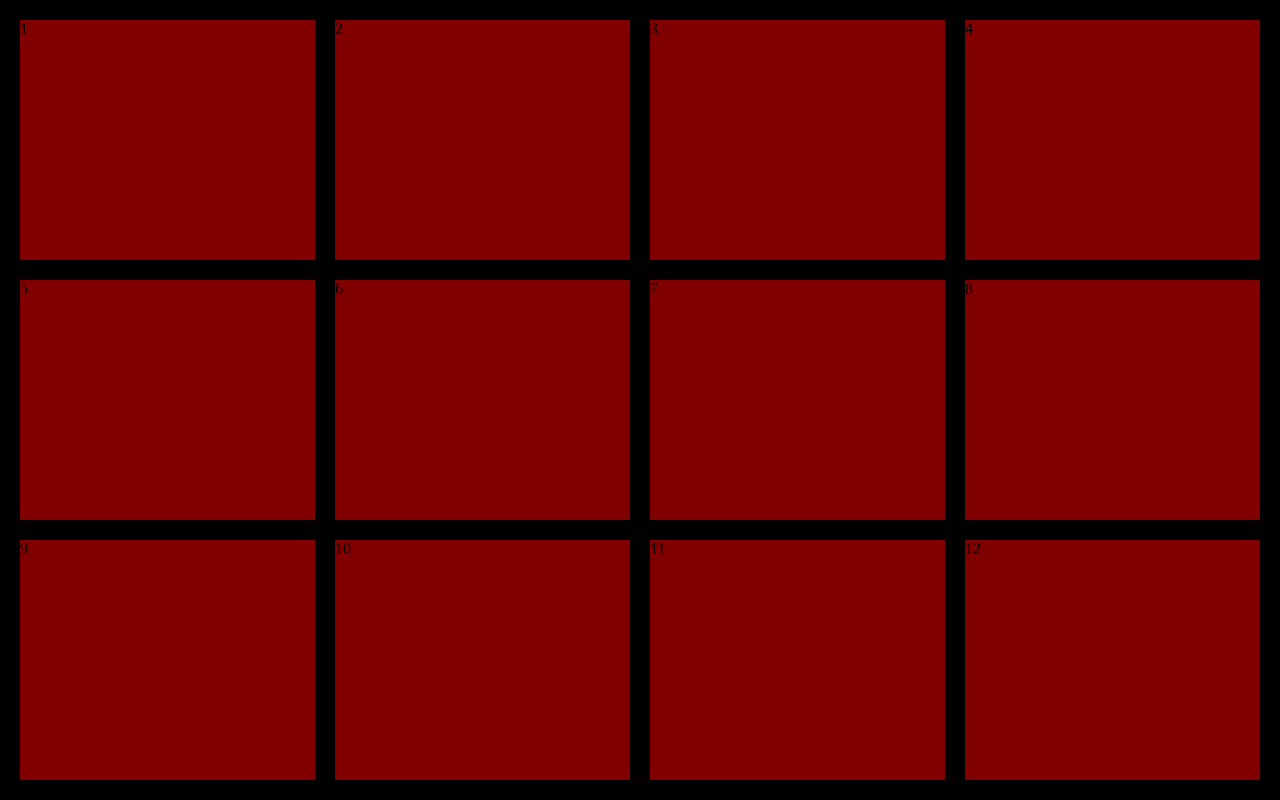
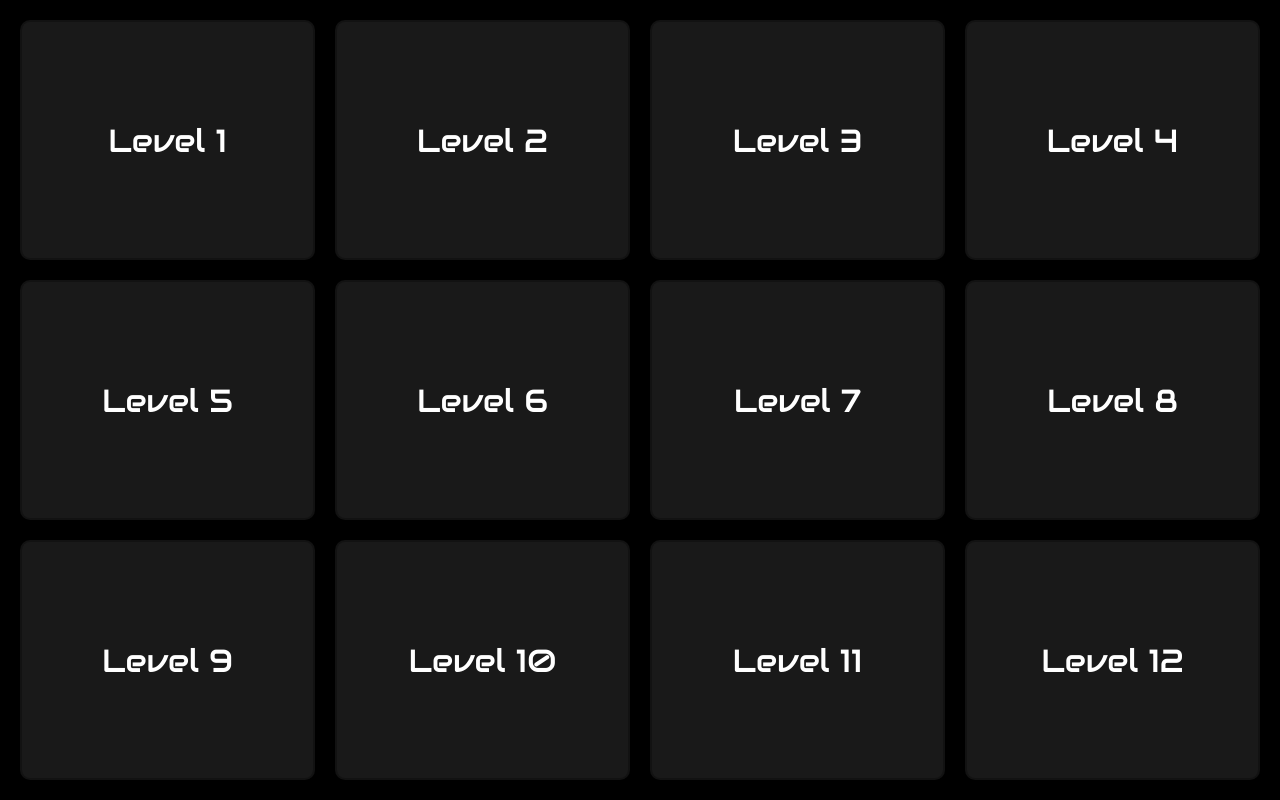
Before and after one commit to bence-toth/space-game, a plain HTML site: page index.html in a window 1280 px wide. Drawn offline with Linux system fonts and the light colour scheme.

Commit message:
Added highlight and level border animation

```diff
--- a/index.html
+++ b/index.html
@@ -8,18 +8,18 @@
   </head>
   <body>
     <div id="levels">
-      <div class="level">1</div>
-      <div class="level">2</div>
-      <div class="level">3</div>
-      <div class="level">4</div>
-      <div class="level">5</div>
-      <div class="level">6</div>
-      <div class="level">7</div>
-      <div class="level">8</div>
-      <div class="level">9</div>
-      <div class="level">10</div>
-      <div class="level">11</div>
-      <div class="level">12</div>
+      <div class="level"><div class="level-inner-wrapper">Level 1</div></div>
+      <div class="level"><div class="level-inner-wrapper">Level 2</div></div>
+      <div class="level"><div class="level-inner-wrapper">Level 3</div></div>
+      <div class="level"><div class="level-inner-wrapper">Level 4</div></div>
+      <div class="level"><div class="level-inner-wrapper">Level 5</div></div>
+      <div class="level"><div class="level-inner-wrapper">Level 6</div></div>
+      <div class="level"><div class="level-inner-wrapper">Level 7</div></div>
+      <div class="level"><div class="level-inner-wrapper">Level 8</div></div>
+      <div class="level"><div class="level-inner-wrapper">Level 9</div></div>
+      <div class="level"><div class="level-inner-wrapper">Level 10</div></div>
+      <div class="level"><div class="level-inner-wrapper">Level 11</div></div>
+      <div class="level"><div class="level-inner-wrapper">Level 12</div></div>
     </div>
     <script src="./script.js"></script>
   </body>
--- a/script.js
+++ b/script.js
@@ -1,6 +1,30 @@
 const root = document.querySelector(":root");
 
 window.addEventListener("mousemove", (mouseMoveEvent) => {
-  root.style.setProperty("--mouse-x", `${mouseMoveEvent.clientX}px`);
-  root.style.setProperty("--mouse-y", `${mouseMoveEvent.clientY}px`);
+  const viewportWidth = window.innerWidth;
+  const viewportHeight = window.innerHeight;
+  const mouseX = mouseMoveEvent.clientX;
+  const mouseY = mouseMoveEvent.clientY;
+  root.style.setProperty(
+    "--spotlight-center-x",
+    `${(100 * mouseX) / viewportWidth}%`
+  );
+  root.style.setProperty(
+    "--spotlight-center-y",
+    `${(100 * mouseY) / viewportHeight}%`
+  );
+  const xDistanceFromCenter = mouseX / viewportWidth - 0.5;
+  const yDistanceFromCenter = mouseY / viewportHeight - 0.5;
+  const distanceFromCenter =
+    2 *
+    ((xDistanceFromCenter ** 2 + yDistanceFromCenter ** 2) ** 0.5 / 2 ** 0.5);
+  console.log(distanceFromCenter);
+  root.style.setProperty(
+    "--spotlight-radius-inner",
+    `${(15 + distanceFromCenter * 10).toFixed(4)}%`
+  );
+  root.style.setProperty(
+    "--spotlight-radius-outer",
+    `${(25 + distanceFromCenter * 10).toFixed(4)}%`
+  );
 });
--- a/style.css
+++ b/style.css
@@ -1,3 +1,5 @@
+@import url("https://fonts.googleapis.com/css2?family=Audiowide&display=swap");
+
 * {
   margin: 0;
   padding: 0;
@@ -9,24 +11,105 @@ body {
   height: 100%;
 }
 
+body {
+  background: black;
+}
+
 #levels {
   height: 100%;
-  background-color: black;
   display: grid;
   grid-template-columns: 1fr 1fr 1fr 1fr;
   grid-template-rows: 1fr 1fr 1fr;
   padding: 20px;
   gap: 20px;
   background-image: radial-gradient(
-    circle at var(--mouse-x) var(--mouse-y),
+    circle at var(--spotlight-center-x) var(--spotlight-center-y),
     hsla(0deg 0% 100% / 15%),
-    hsla(0deg 0% 100% / 15%) 10%,
-    transparent 20%
+    hsla(0deg 0% 100% / 15%) var(--spotlight-radius-inner),
+    transparent var(--spotlight-radius-outer)
   );
   background-attachment: fixed;
 }
 
 .level {
-  background-color: red;
-  opacity: 50%;
+  background-color: hsla(0deg 0% 100% / 7%);
+  position: relative;
+  border-radius: 10px;
+  overflow: hidden;
+  cursor: pointer;
+  font-family: "Audiowide", sans-serif;
 }
+
+.level::after {
+  content: "";
+  position: absolute;
+  inset: 2px;
+  border-radius: 8px;
+  background-color: hsl(0deg 0% 10%);
+  opacity: 95%;
+  z-index: 1;
+}
+
+.level-inner-wrapper {
+  position: relative;
+  display: flex;
+  align-items: center;
+  justify-content: center;
+  height: 100%;
+  font-size: 32px;
+  color: white;
+  z-index: 2;
+}
+
+.level:hover::before {
+  content: "";
+  position: absolute;
+  aspect-ratio: 1 / 1;
+  min-width: 141.43%;
+  min-height: 141.43%;
+  top: 50%;
+  left: 50%;
+  aspect-ratio: 1 / 1;
+  border-radius: 15px;
+  opacity: 95%;
+  z-index: 1;
+  background: conic-gradient(
+    white,
+    transparent,
+    transparent,
+    transparent,
+    transparent,
+    white,
+    transparent,
+    transparent,
+    transparent,
+    transparent,
+    white,
+    transparent,
+    transparent,
+    transparent,
+    transparent,
+    white,
+    transparent,
+    transparent,
+    transparent,
+    transparent,
+    white
+  );
+  animation: border-spin 3s linear infinite;
+  transform-origin: 50% 50%;
+}
+
+.level:hover::after {
+  background-color: hsl(0deg 0% 15%);
+  opacity: 1;
+}
+
+@keyframes border-spin {
+  from {
+    transform: translate(-50%, -50%) rotate(0);
+  }
+  to {
+    transform: translate(-50%, -50%) rotate(360deg);
+  }
+}
```
